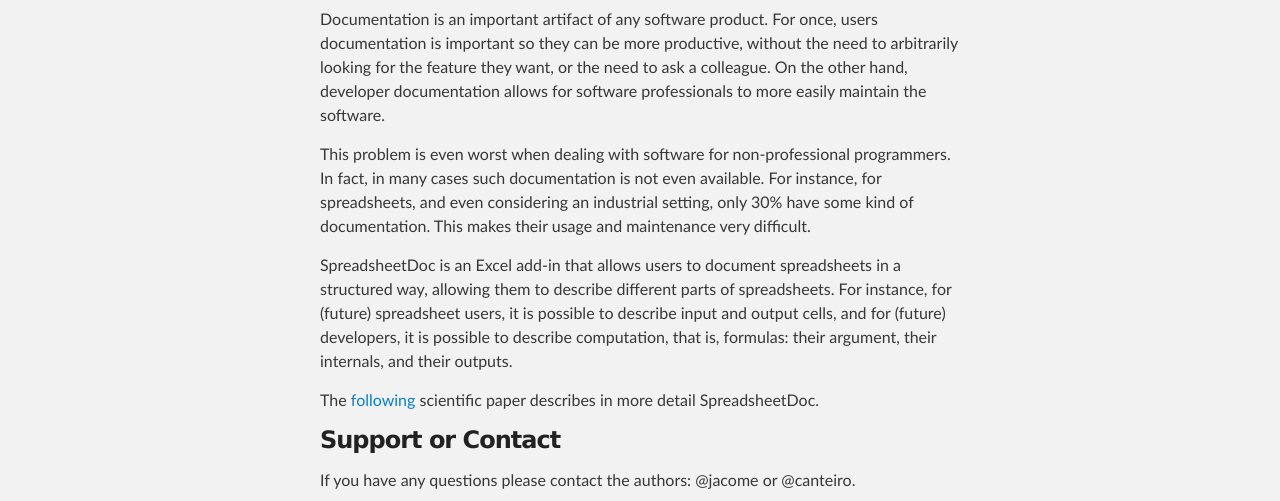
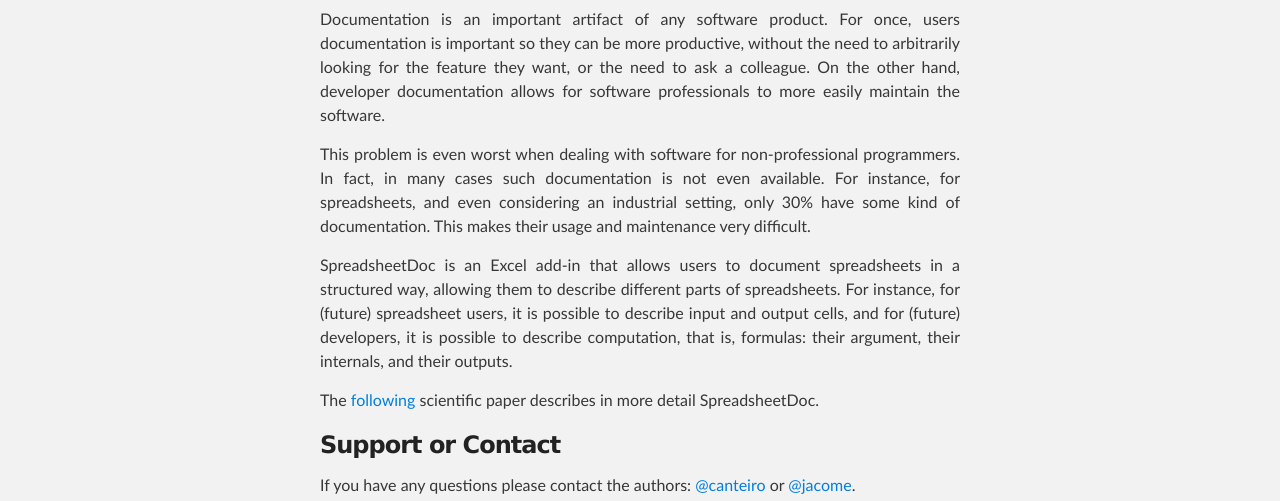
Before and after one commit to spreadsheetsunl/spreadsheetdoc, a plain HTML site: page index.html in a window 1280 px wide. Shown: the part 299-800 px from the top of the page. Drawn offline with Linux system fonts and the light colour scheme.

Commit message:
updated authors links and justified paragraphs

```diff
--- a/index.html
+++ b/index.html
@@ -34,20 +34,20 @@
         <h3>
 <a id="spreadsheetdoc" class="anchor" href="#spreadsheetdoc" aria-hidden="true"><span aria-hidden="true" class="octicon octicon-link"></span></a>SpreadsheetDoc</h3>
 
-<p>Documentation is an important artifact of any software product. For once, users documentation is important so they can be more productive, without the need to arbitrarily looking for the feature they want, or the need to ask a colleague. On the other hand, developer documentation allows for software professionals to more easily maintain the software.</p>
+<p align="justify">Documentation is an important artifact of any software product. For once, users documentation is important so they can be more productive, without the need to arbitrarily looking for the feature they want, or the need to ask a colleague. On the other hand, developer documentation allows for software professionals to more easily maintain the software.</p>
 
-<p>This problem is even worst when dealing with software for non-professional programmers. In fact, in many cases such documentation is not even available. For instance, for spreadsheets, and even considering an industrial setting, only 30% have some kind of documentation. This makes their usage and maintenance very difficult.</p>
+<p align="justify">This problem is even worst when dealing with software for non-professional programmers. In fact, in many cases such documentation is not even available. For instance, for spreadsheets, and even considering an industrial setting, only 30% have some kind of documentation. This makes their usage and maintenance very difficult.</p>
 
-<p>SpreadsheetDoc is an Excel add-in that allows users to document spreadsheets in a structured way, allowing them to describe different parts of spreadsheets. For instance, for (future) spreadsheet users, it is possible to describe input and output cells, and for (future) developers, it is possible to describe computation, that is, formulas: their argument, their internals, and their outputs.</p>
+<p align="justify">SpreadsheetDoc is an Excel add-in that allows users to document spreadsheets in a structured way, allowing them to describe different parts of spreadsheets. For instance, for (future) spreadsheet users, it is possible to describe input and output cells, and for (future) developers, it is possible to describe computation, that is, formulas: their argument, their internals, and their outputs.</p>
 
-The <a href="http://docentes.fct.unl.pt/jmc-cunha/publications/spreadsheetdoc-excel-add-documenting-spreadsheets">following</a> scientific paper describes in more detail SpreadsheetDoc.
+<p  align="justify"></p>The <a href="http://docentes.fct.unl.pt/jmc-cunha/publications/spreadsheetdoc-excel-add-documenting-spreadsheets">following</a> scientific paper describes in more detail SpreadsheetDoc.</p>
 
 
 
 <h3>
 <a id="support-or-contact" class="anchor" href="#support-or-contact" aria-hidden="true"><span aria-hidden="true" class="octicon octicon-link"></span></a>Support or Contact</h3>
 
-<p>If you have any questions please contact the authors: @jacome or @canteiro.</p>
+<p  align="justify">If you have any questions please contact the authors: <a href="https://github.com/Canteiro" class="user-mention">@canteiro</a> or <a href="https://github.com/jacomecunha" class="user-mention">@jacome</a>.</p>
 
       </section>
     </div>
```
